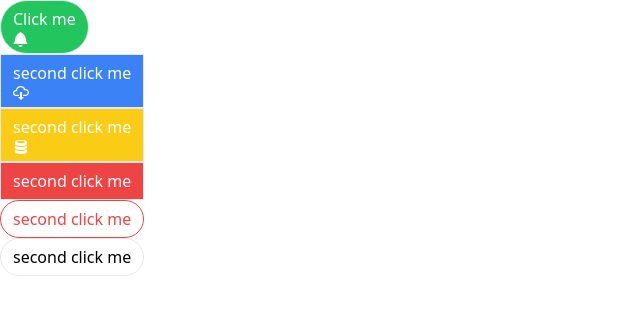
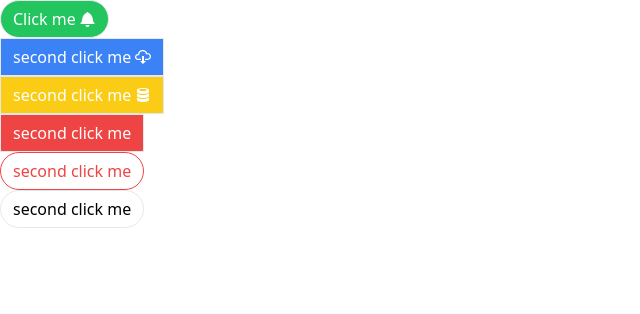
Before and after one commit to Alzubair98/comps, a React (Vite) app: page / in a window 1280 px wide. Shown: the top 314 px of the page, without its empty margins (0-640 px from the left). Built offline with nearby package versions, Linux system fonts and the light colour scheme.

Commit message:
add gap to inside the buttons

```diff
--- a/src/component/Button.jsx
+++ b/src/component/Button.jsx
@@ -16,7 +16,7 @@ const Button = ({
   outyellow,
   outred,
 }) => {
-  const classes = className("px-3 py-1.5 border", {
+  const classes = className("flex items-center gap-1 px-3 py-1.5 border", {
     "bg-blue-500 broder-blue-500 text-white": primary,
     "bg-gray-900 broder-gray-900 text-white": secondary,
     "bg-green-500 broder-green-500 text-white": success,
```
